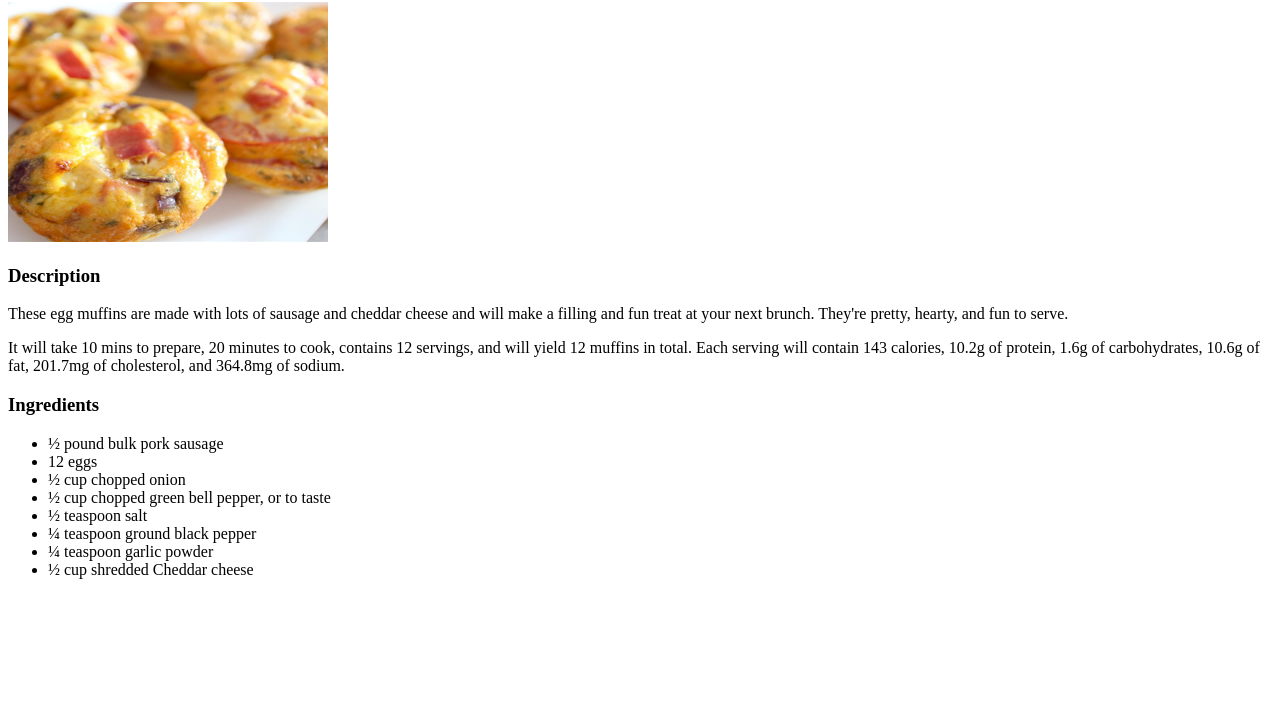
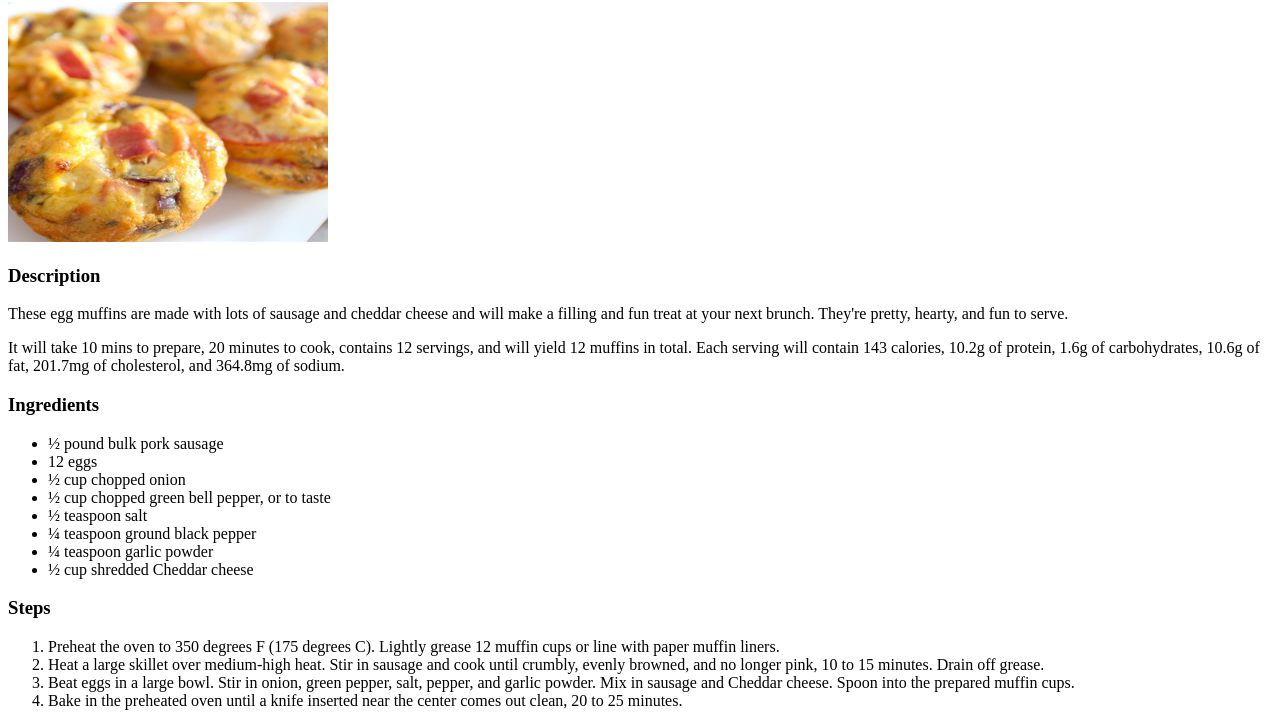
Before and after one commit to KpsDevCoder/odin-recipes, a plain HTML site: page recipes/scrambled-egg-muffins.html in a window 1280 px wide. Shown: the part 78-804 px from the top of the page. Drawn offline with Linux system fonts and the light colour scheme.

Commit message:
Add steps to make scrambled egg muffins

```diff
--- a/recipes/scrambled-egg-muffins.html
+++ b/recipes/scrambled-egg-muffins.html
@@ -23,5 +23,12 @@
       <li>¼ teaspoon garlic powder</li>
       <li>½ cup shredded Cheddar cheese</li>
      </ul>
+  <h3> Steps </h3>
+  <ol>
+    <li>Preheat the oven to 350 degrees F (175 degrees C). Lightly grease 12 muffin cups or line with paper muffin liners.</li>
+    <li>Heat a large skillet over medium-high heat. Stir in sausage and cook until crumbly, evenly browned, and no longer pink, 10 to 15 minutes. Drain off grease.</li>
+    <li>Beat eggs in a large bowl. Stir in onion, green pepper, salt, pepper, and garlic powder. Mix in sausage and Cheddar cheese. Spoon into the prepared muffin cups.</li>
+    <li>Bake in the preheated oven until a knife inserted near the center comes out clean, 20 to 25 minutes.</li>
+  </ol>
 </body>
 </html>
```
